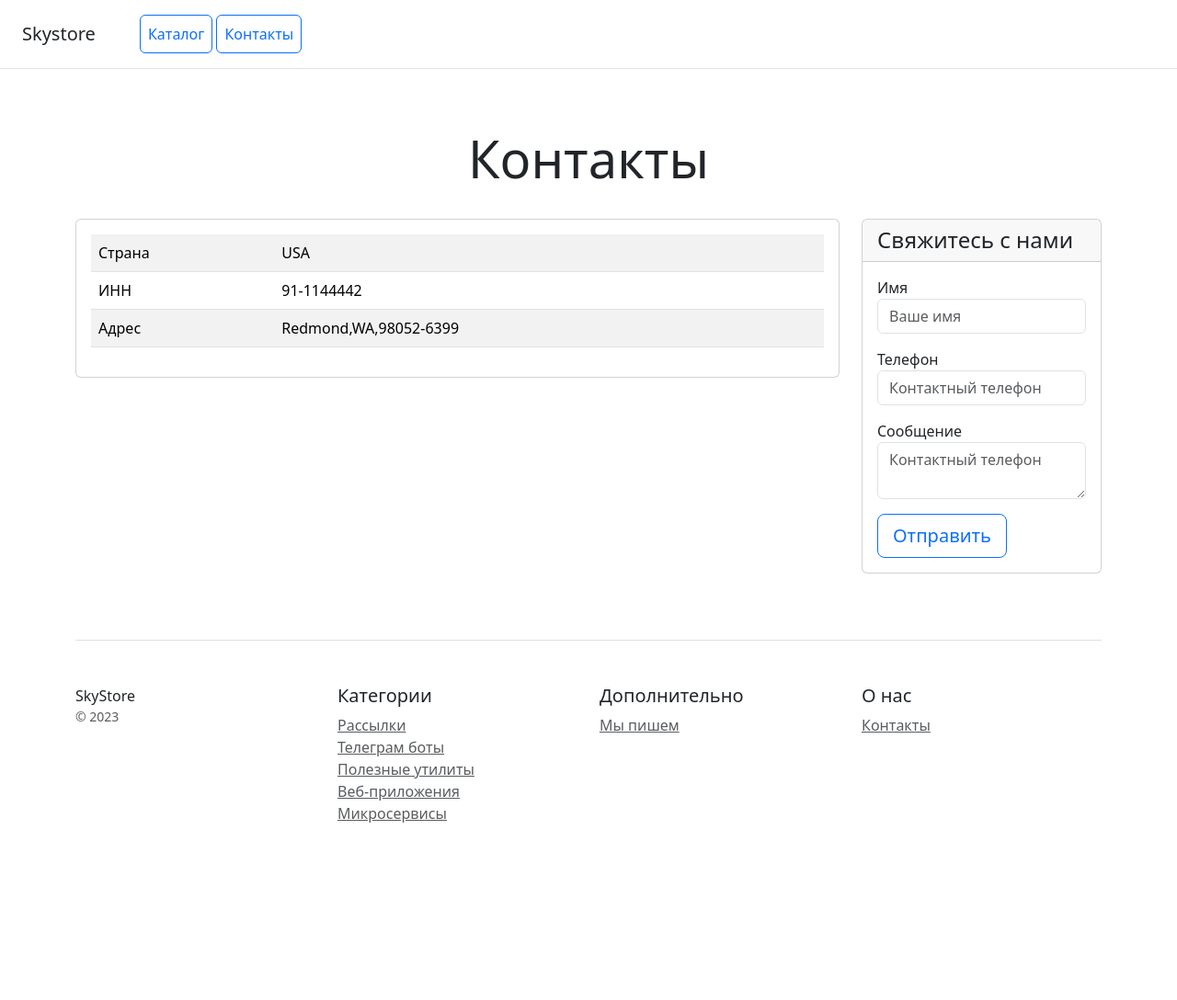
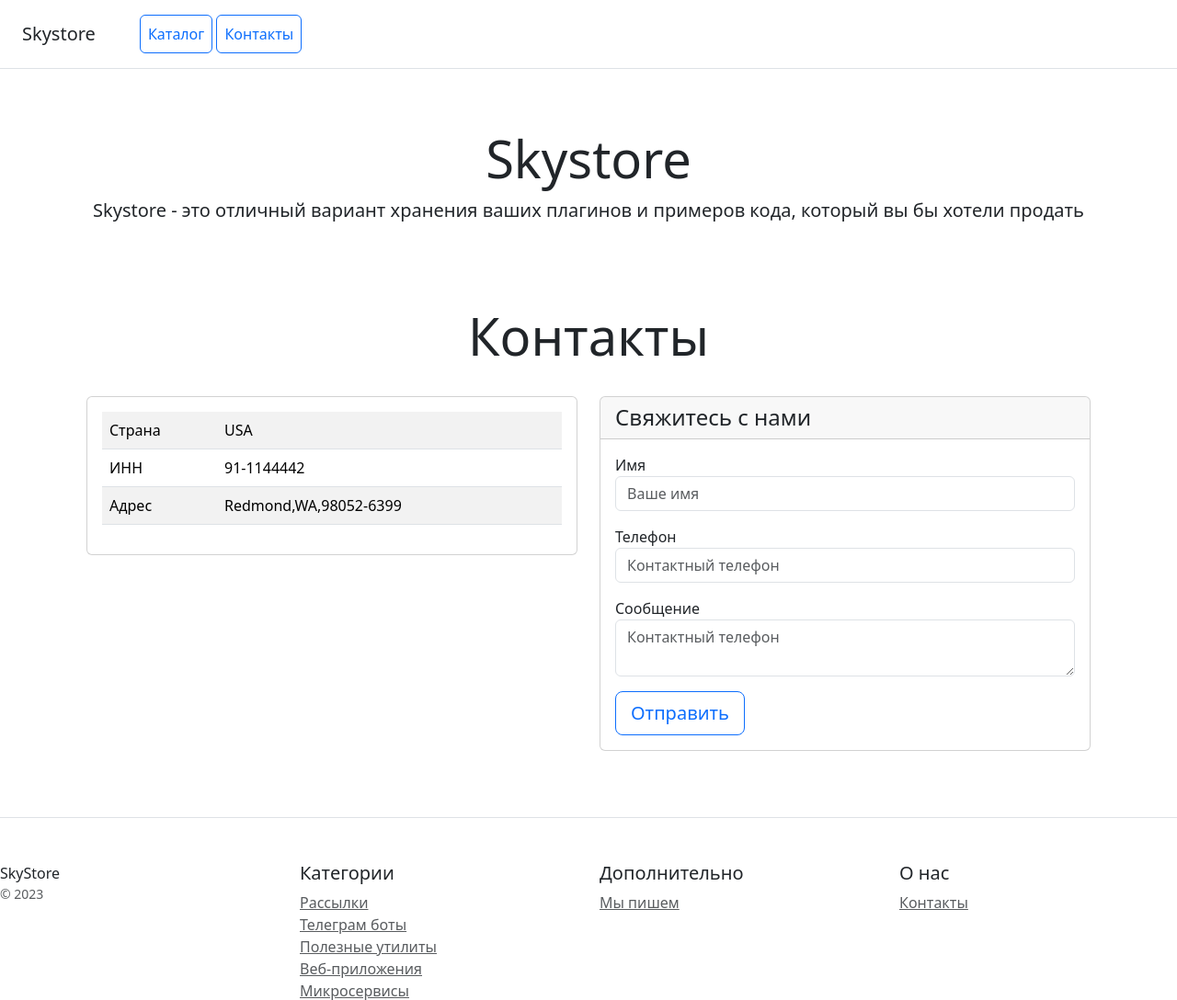
Before and after one commit to andreykazantsev1997-droid/Domaska_django_Kazantsev, a Django app: page /contacts/ in a window 1280 px wide. Shown: the top 1088 px of the page at 92% size. Before the commit the page ends 895 px from the top, so only its background shows below. Run offline with Django 5.2, Linux system fonts and the light colour scheme; some libraries are stand-ins or nearby versions.

Commit message:
fix contacts.html and home.html. Folder created includes into which the subtemplate is moved menu.html

```diff
--- a/catalog/templates/catalog/base.html
+++ b/catalog/templates/catalog/base.html
@@ -10,7 +10,7 @@
 <body>
 <div class="d-flex flex-column flex-md-row align-items-center p-3 px-md-4 mb-3 bg-white border-bottom box-shadow">
     <h5 class="my-0 mr-md-auto font-weight-normal">Skystore</h5>
-    {% include 'catalog/menu.html' %}
+    {% include 'catalog/includes/menu.html' %}
 </div>
 
 <div class="pricing-header px-3 py-3 pt-md-5 pb-md-4 mx-auto text-center">
@@ -18,8 +18,10 @@
     <p class="lead">Skystore - это отличный вариант хранения ваших плагинов и примеров кода, который вы бы хотели
         продать</p>
 </div>
-{% block content %}
-{% endblock %}
+<div class="container">
+    {% block content %}
+    {% endblock %}
+</div>
     <footer class="pt-4 my-md-5 pt-md-5 border-top">
         <div class="row">
             <div class="col-12 col-md">
@@ -50,7 +52,6 @@
             </div>
         </div>
     </footer>
-</div>
-<script src="/static/js/bootstrap.bundle.min.js"></script
+    <script src="/static/js/bootstrap.bundle.min.js"></script
 </body>
 </html>
--- a/catalog/templates/catalog/contacts.html
+++ b/catalog/templates/catalog/contacts.html
@@ -1,27 +1,13 @@
-<!doctype html>
-<html lang="en">
-<head>
-    <meta charset="utf-8">
-    <meta name="viewport" content="width=device-width, initial-scale=1">
-    <title>Skystore</title>
-    <link rel="stylesheet" href="/static/css/bootstrap.min.css">
-</head>
-<body>
-<div class="d-flex flex-column flex-md-row align-items-center p-3 px-md-4 mb-3 bg-white border-bottom box-shadow">
-    <h5 class="my-0 mr-md-auto font-weight-normal">Skystore</h5>
-    <nav class="ms-5">
-        <a class="p-2 btn btn-outline-primary" href="/">Каталог</a>
-        <a class="p-2 btn btn-outline-primary" href="/contacts/">Контакты</a>
-    </nav>
-</div>
+{% extends 'catalog/base.html' %}
 
+{% block content %}
 <div class="pricing-header px-3 py-3 pt-md-5 pb-md-4 mx-auto text-center">
     <h1 class="display-4">Контакты</h1>
 </div>
 
 <div class="container">
     <div class="row text-start">
-        <div class="col-lg-9 col-md-6 col-sm-12">
+        <div class="col-lg-6 col-md-6 col-sm-12">
             <div class="card mb-4 box-shadow">
                 <div class="card-body">
                     <table class="table table-striped">
@@ -41,7 +27,7 @@
                 </div>
             </div>
         </div>
-        <div class="col-lg-3 col-md-6 col-sm-12">
+        <div class="col-lg-6 col-md-6 col-sm-12">
             <div class="card mb-4 box-shadow">
                 <div class="card-header">
                     <h4 class="my-0 font-weight-normal">Свяжитесь с нами</h4>
@@ -49,17 +35,17 @@
                 <div class="card-body">
                     <form method="post" action="" class="form-floating">
                         {% csrf_token %}
-                        <div class="mb-3">
+                        <div class="form-group mb-3">
                             <label for="name">Имя</label>
                             <input type="text" name="name" class="form-control" id="name" placeholder="Ваше имя" required>
                         </div>
-                        <div class="mb-3">
+                        <div class="form-group mb-3">
                             <label for="phone">Телефон</label>
                             <input type="text" name="phone" class="form-control" id="phone" placeholder="Контактный телефон" required>
                         </div>
-                        <div class="mb-3">
+                        <div class="form-group mb-3">
                             <label for="message">Сообщение</label>
-                            <textarea type="text" name="message" class="form-control" id="message" placeholder="Контактный телефон" required></textarea>
+                            <textarea name="message" class="form-control" id="message" placeholder="Контактный телефон" required></textarea>
                         </div>
                         <button type="submit" class="btn btn-lg btn-block btn-outline-primary">Отправить</button>
                     </form>
--- a/catalog/templates/catalog/home.html
+++ b/catalog/templates/catalog/home.html
@@ -11,7 +11,10 @@
                                 <h3 class="card-title pricing-card-title">{{ product.name }}</h3>
                                 <p>{{ product.description|truncatechars:100 }}</p>
                                 <p>Цена: {{ product.price }}</p>
-                                <button type="button" class="btn btn-lg btn-block btn-outline-primary">Купить</button>
+                            </div>
+                            <div class="d-grid gap-2">
+                                <a href="{% url 'catalog:product_detail' product.id %}" class="btn btn-outline-primary">Подробнее</a>
+                                <a href="#" class="btn btn-primary">Купить</a>
                             </div>
                     </div>
                 </div>
```
Also changed, not shown: other parts of catalog/templates/catalog/contacts.html (+1 -35 lines), catalog/templates/catalog/includes/menu.html (renamed from catalog/templates/catalog/menu.html).
